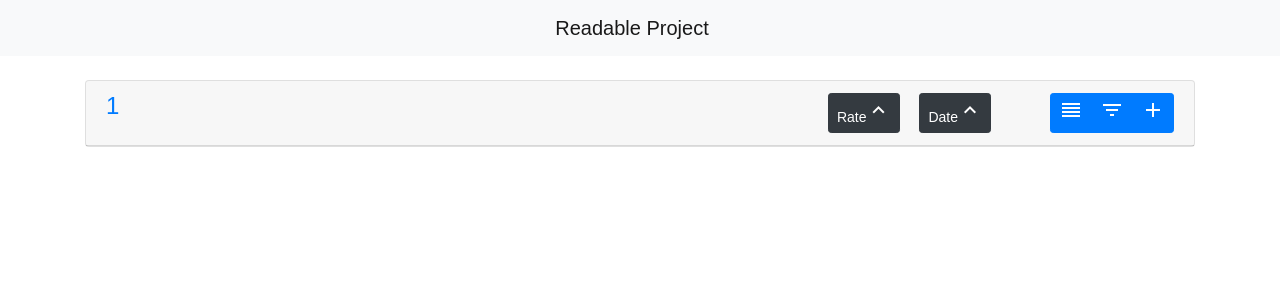
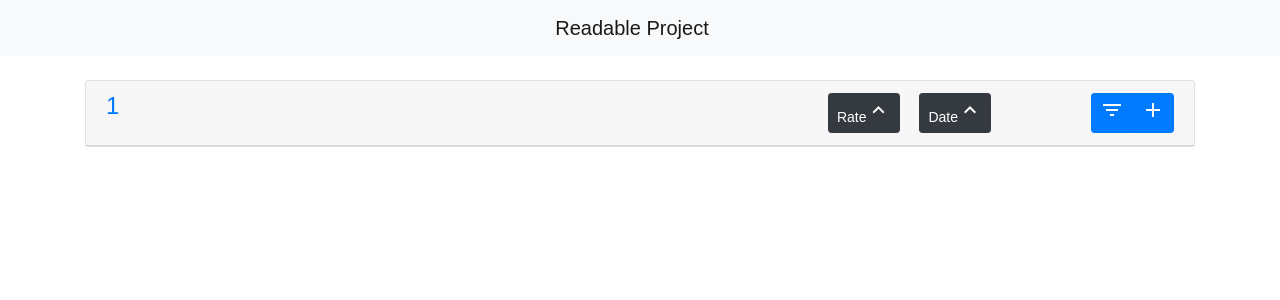
Before and after one commit to faridsaud/udacity-readable-project, a React (Create React App) app: page /category/1 in a window 1280 px wide. Shown: the top 300 px of the page. Built offline with nearby package versions, Linux system fonts and the light colour scheme; no server answers.

Commit message:
feat: Remove Order By button

```diff
--- a/src/components/CategoryHeader.js
+++ b/src/components/CategoryHeader.js
@@ -43,8 +43,6 @@ class CategoryHeader extends Component {
                     </div>
                     <div className="col-md-2">
                         <div className="btn-group float-right" role="group" aria-label="Basic example">
-                            <button type="button" className="btn btn-primary btn-sm" title="Order by"><i
-                                className="material-icons" onClick={this.changeOrderStatus}>reorder</i></button>
                             <button type="button" className="btn btn-primary btn-sm" title="Filter by"
                                     onClick={this.changeFilterStatus}><i className="material-icons">filter_list</i>
                             </button>
```
